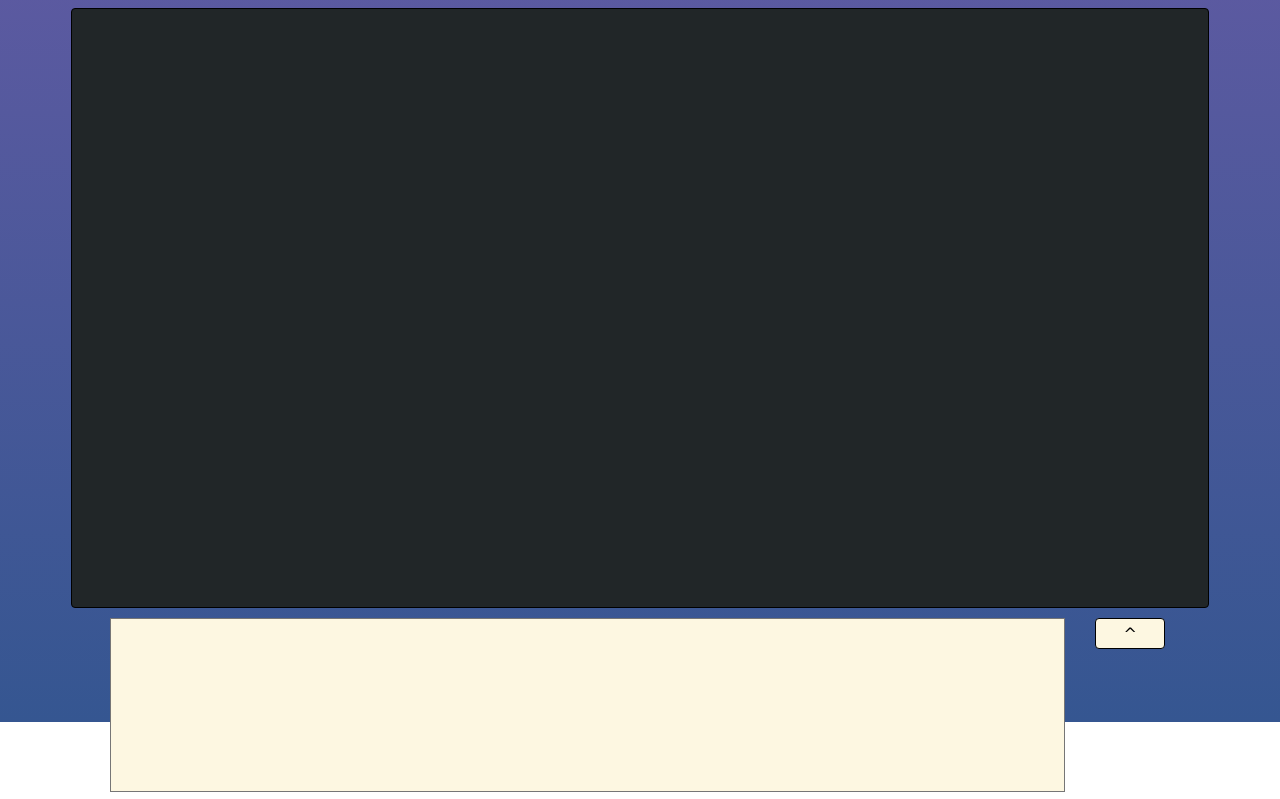
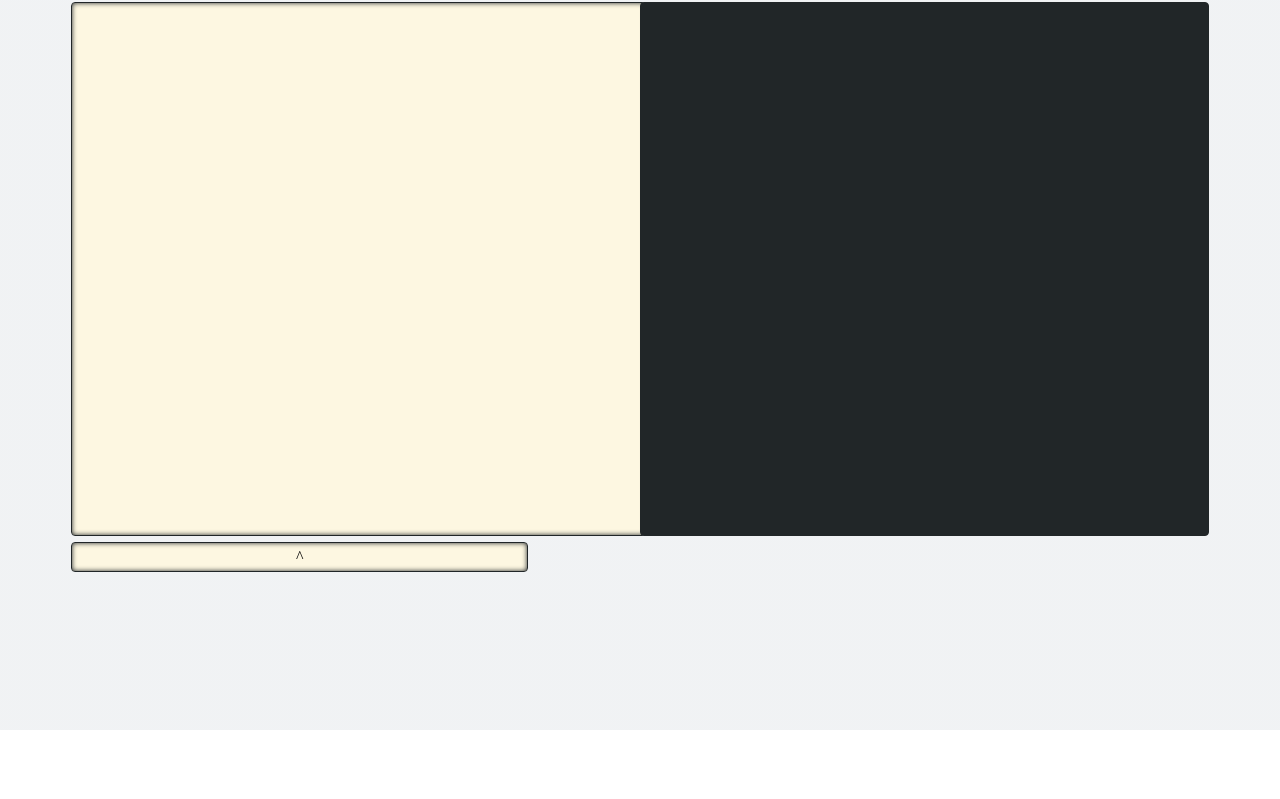
Before and after one commit to Samps9/Kaleidoscript, a plain HTML site: page index.html in a window 1280 px wide. Shown: the part 78-877 px from the top of the page. After the commit the page ends 808 px from the top, so only its background shows below. Drawn offline with Linux system fonts and the light colour scheme; a web font is replaced by a local one.

Commit message:
simple color theme, css classes to reduce redundancy

```diff
--- a/index.html
+++ b/index.html
@@ -6,23 +6,27 @@
 	<script type="text/javascript" src="kaleidoscript.js"></script>
 	<link rel="stylesheet" type="text/css" href="structures.css">
 	<link rel="stylesheet" type="text/css" href="skins.css">
-	<link href="https://fonts.googleapis.com/css?family=Sonsie+One&display=swap" rel="stylesheet">
+	<link href="https://fonts.googleapis.com/css?family=Inconsolata|Raleway&display=swap" rel="stylesheet">
+
 </head>
-<body class="bg-prl-blue sonsie">
+<body class="bg grid">
 	<div class="gutter left"></div>
-	<header>
-		<h1>KALEIDOSCRIPT</h1>
+	<header class="row-1-2 col-2-3">
+		<h1 class="raleway text-dark">KALEIDOSCRIPT</h1>
 	</header>
-	<div id="main">
-		<div id="responses" class="border bg-dark pad"></div>
-		<div id="ui">
-			<div id="input">
-				<textarea id="input-field" class="bg-vintage pad"></textarea>
+	<div id="main" class="grid row-2-3 col-2-3">
+
+		<div id="ui" class="grid row-1-2">
+			<div id="input" class="row-1-2">
+				<textarea id="input-field" class="bg-vintage pad inconsolata border box-shadow in-out"></textarea>
 			</div>
-			<div id="submit">
-				<div id="submit-button" class="bg-vintage pad">^</div>
+			<div id="submit" class="row-2-3">
+				<div id="submit-button" class="bg-vintage pad border box-shadow">^</div>
 			</div>
 		</div>
+
+		<div id="responses" class="row-1-2 border bg-dark pad in-out"></div>
+
 	</div>
 	<div class="gutter right"></div>
 </body>
--- a/kaleidoscript.js
+++ b/kaleidoscript.js
@@ -8,14 +8,14 @@ window.addEventListener('DOMContentLoaded', (event) => {
     	}
 
     	renderResponse(elem){
-    		const responses = document.getElementById("responses")
+    		const responses = document.getElementById("responses");
     		responses.appendChild(elem);
     		responses.scrollTo(0, responses.scrollHeight);
     	}
 
     	buildResponse(text){
     		let result = document.createElement("div");
-    		result.setAttribute("class", "response border pad bg-vintage")
+    		result.setAttribute("class", "response border pad bg-vintage inconsolata");
     		result.innerText = text;
     		return result;
     	}
@@ -29,7 +29,7 @@ window.addEventListener('DOMContentLoaded', (event) => {
 				result += word + " ";
 				text.splice(wordIndex, 1);
 			}
-			return result
+			return result;
 		}
 	}
 
@@ -37,8 +37,8 @@ window.addEventListener('DOMContentLoaded', (event) => {
 	const submit = document.getElementById("submit-button");
 	const input = document.getElementById("input-field");
 	submit.addEventListener("mouseup", (text) => {instance.run(input.value)});
-	window.addEventListener("keypress", (event) => {
-		if(event.which == 13){
+	input.addEventListener("keypress", (event) => {
+		if(event.which == 13 && !event.shiftKey){
 			event.preventDefault();
 			instance.run(input.value);
 		}
--- a/skins.css
+++ b/skins.css
@@ -1,26 +1,39 @@
 /*Font and Text classes: */
-.sonsie {
-	font-family: 'Sonsie One', cursive;
-	font-style: italic;
+.raleway { font-family: 'Raleway', arial; }
+
+.inconsolata { font-family: 'Inconsolata', monospace; }
+
+.text-dark { color: #212628; }
+
+/*Background classes: */
+.bg {
+	background:
+	-webkit-linear-gradient(rgba(239, 241, 243, 0.9), rgba(239, 241, 243, 0.9));
+	background:
+	-o-linear-gradient(rgba(239, 241, 243, 0.9), rgba(239, 241, 243, 0.9));
+	background:
+	linear-gradient(rgba(239, 241, 243, 0.9), rgba(239, 241, 243, 0.9));
 }
 
-.text-org { color: F46036; }
-
-.text-light { color: #EFF1F3;}
-
-.text-vintage {color: #fdf7e1; }
-
-/*Background classes: */
 .bg-vintage { background-color: #fdf7e1; }
 
 .bg-dark { background-color: #212628; }
 
-.bg-prl-blue { background-image: linear-gradient(#5F5AA2,#355691); }
-
-.bg-org-prl { background-image: linear-gradient(to bottom right, #F46036, #355691); }
-
 /*Other:*/
 .border {
-	border: 1px solid black;
+	border: 1px solid #212628;
 	border-radius: 0.25rem;
 }
+
+.box-shadow {
+	-webkit-box-shadow: inset 0 0 5px #212628;
+    -moz-box-shadow: inset 0 0 5px #212628;
+    box-shadow: inset 0 0 5px #212628;
+}
+
+#submit-button:hover {
+	font-style: italic;
+	-webkit-box-shadow: inset 0 0 5px #EFF1F3;
+    -moz-box-shadow: inset 0 0 5px #EFF1F3;
+    box-shadow: inset 0 0 5px #EFF1F3;
+}
--- a/structures.css
+++ b/structures.css
@@ -4,15 +4,30 @@ html {
 
 body {
 	min-height: 100%;
-	display: grid;
 	grid-template-rows: 9% 87%;
 	grid-template-columns: 5% 90% 5%;
-	background-repeat: no-repeat;
 	overflow-y: hidden;
 }
 
+.grid { display: grid; }
+
 .pad {
 	padding: 1rem;
+}
+
+.row-1-2 {
+	grid-row-start: 1;
+	grid-row-end: 2;
+}
+
+.row-2-3 {
+	grid-row-start: 2;
+	grid-row-end: 3;
+}
+
+.col-2-3 {
+	grid-column-start: 2;
+	grid-column-end: 3;
 }
 
 .gutter {
@@ -30,63 +45,32 @@ body {
 	grid-column-end: 4;
 }
 
-header {
-	grid-row-start: 1;
-	grid-row-end: 2;
-	grid-column-start: 2;
-	grid-column-end: 3;
-	text-align: center;
+header { text-align: center; }
+
+#main {
+	grid-template-rows: 90% 10%;
+	grid-template-columns: 50%;
 }
 
-#main {
-	grid-row-start: 2;
-	grid-row-end: 3;
-	grid-column-start: 2;
-	grid-column-end: 3;
-	display: grid;
-	grid-template-rows: 500px 100px;
-}
+.in-out { height: 500px; }
 
-.response { margin: 15px 0;}
+#responses { overflow-y: scroll; }
 
-#responses {
-	grid-row-start: 1;
-	grid-row-end: 3;
-	overflow-y: scroll;
-}
-
+.response { margin: 15px 0; }
 
 #ui {
-	display: inline-grid;
-	grid-row-start: 3;
-  	grid-row-end: 4;
-  	grid-template-columns: 90% 10%;
-  	margin-top: 10px;
-}
-
-#input {
-	grid-row-start: 1;
-  	grid-row-end: 2;
+  	grid-gap: 40px;
+  	grid-template-rows: 500px 10px;
 }
 
 #input-field {
 	resize: none;
-	width: 90%;
-	height: 140px;
-	margin-left: 3vw;
+	width: 95%;
 	font-size: 18px;
 }
 
-
-#submit {
-	grid-row-start: 1;
-  	grid-row-end: 2;
-}
-
 #submit-button {
-	border: 1px solid black;
-	border-radius: .25em;
 	text-align: center;
 	padding: 5px 0;
-	width: 60%;
+	width: 80%;
 }
```
Also changed, not shown: 1 other file.
